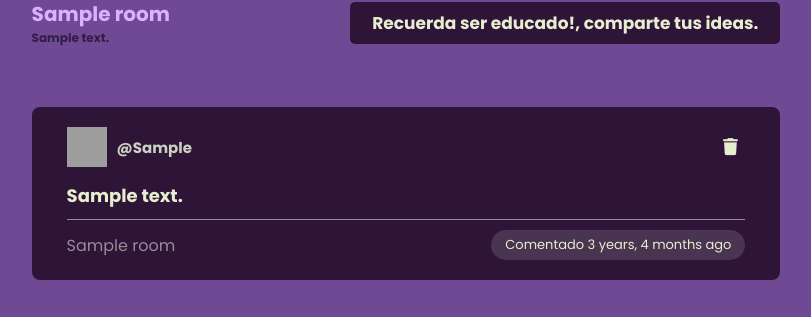
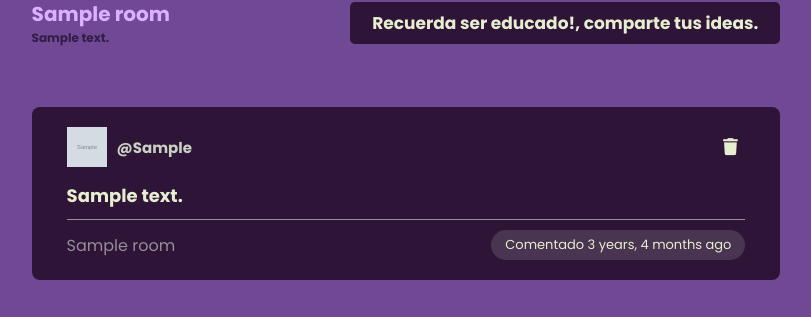
Before and after one commit to jeremiasolivera/prueba, a Django app: page /social/room/1/ in a window 1280 px wide. Shown: the part 116-433 px from the top of the page, without its empty margins (234-1045 px from the left). Run offline with Django 4.2, Linux system fonts and the light colour scheme; a user stored in the database is signed in; tables that the repository leaves empty hold one stand-in row (values such as "Sample post"); grey boxes marked "Sample" are stand-in pictures; some libraries are stand-ins or nearby versions; grey boxes are pictures that could not be loaded.

Commit message:
ultimos errores

```diff
--- a/templates/partials/messages_component.html
+++ b/templates/partials/messages_component.html
@@ -5,7 +5,7 @@
 <div class="card-room">
     <div class="card-head">
         <div class="user-room">
-            <img src="{% static 'sources/default_profile.png' %}" alt="login image"  width="40" height="40">
+            <img src="{{request.user.profile.image.url}}" alt="login image"  width="40" height="40">
             <h5 class="username-tag">@{{message.user|title}}</h5>
         </div>
         {% if request.user == message.user %}
```
